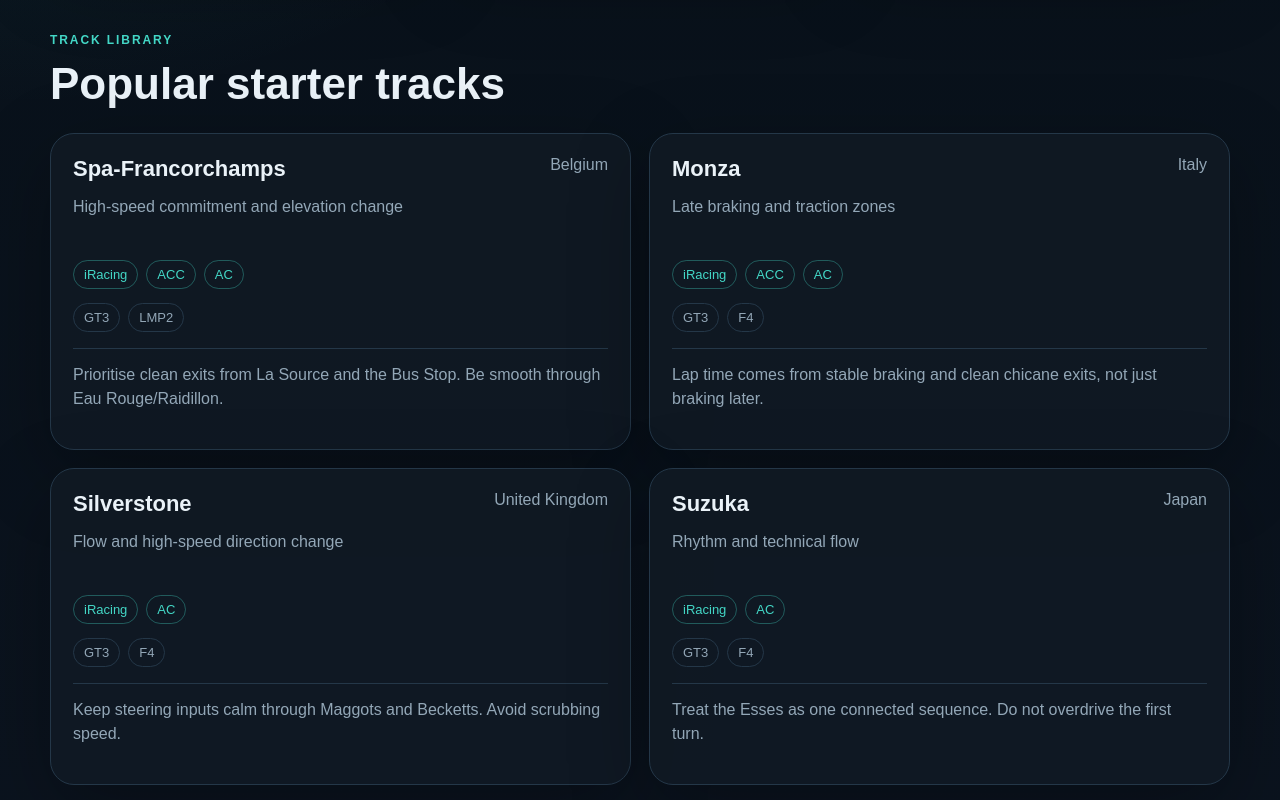
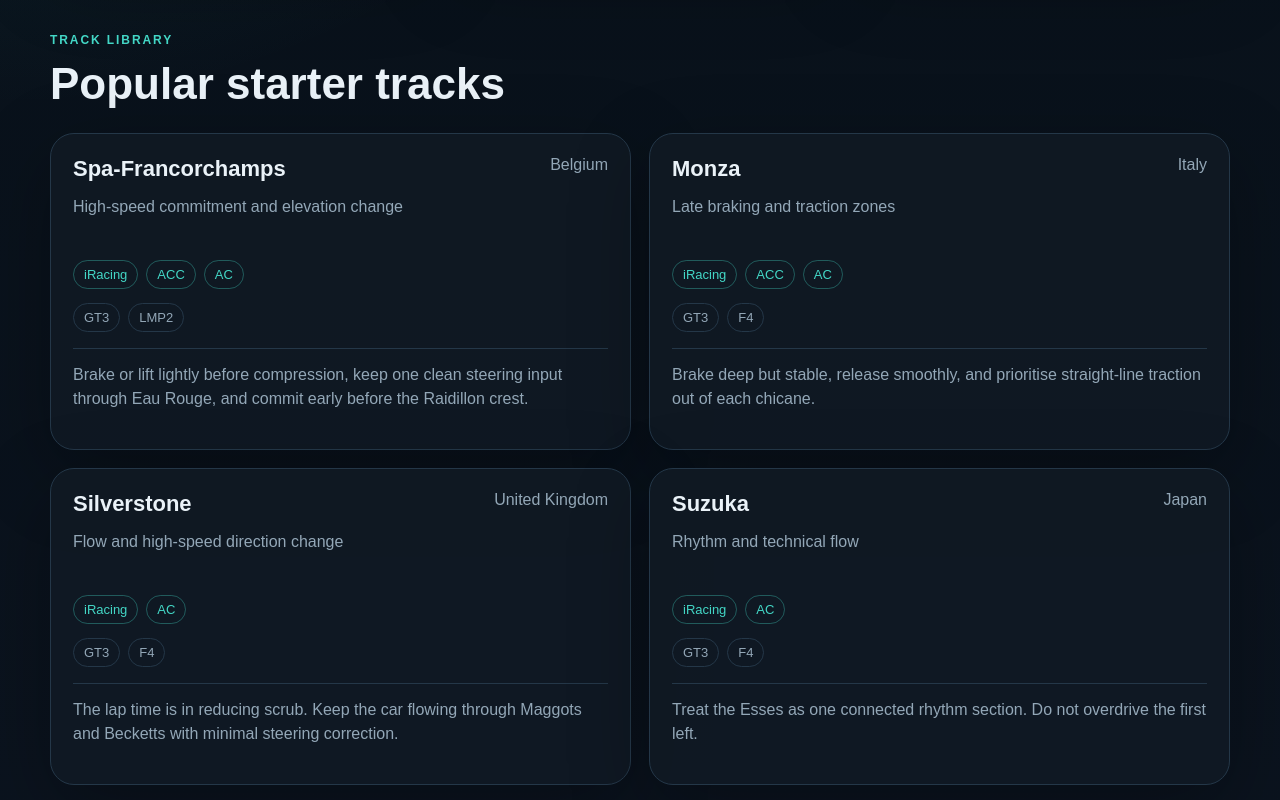
Before and after one commit to sokeeffe89/simtrack-coach, a Next.js app: page / in a window 1280 px wide. Shown: the part 720-1520 px from the top of the page. Built offline with nearby package versions, Linux system fonts and the light colour scheme.

Commit message:
Update page.js

```diff
--- a/app/page.js
+++ b/app/page.js
@@ -1,37 +1,4 @@
-const tracks = [
-  {
-    name: "Spa-Francorchamps",
-    country: "Belgium",
-    sims: ["iRacing", "ACC", "AC"],
-    classes: ["GT3", "LMP2"],
-    focus: "High-speed commitment and elevation change",
-    tip: "Prioritise clean exits from La Source and the Bus Stop. Be smooth through Eau Rouge/Raidillon."
-  },
-  {
-    name: "Monza",
-    country: "Italy",
-    sims: ["iRacing", "ACC", "AC"],
-    classes: ["GT3", "F4"],
-    focus: "Late braking and traction zones",
-    tip: "Lap time comes from stable braking and clean chicane exits, not just braking later."
-  },
-  {
-    name: "Silverstone",
-    country: "United Kingdom",
-    sims: ["iRacing", "AC"],
-    classes: ["GT3", "F4"],
-    focus: "Flow and high-speed direction change",
-    tip: "Keep steering inputs calm through Maggots and Becketts. Avoid scrubbing speed."
-  },
-  {
-    name: "Suzuka",
-    country: "Japan",
-    sims: ["iRacing", "AC"],
-    classes: ["GT3", "F4"],
-    focus: "Rhythm and technical flow",
-    tip: "Treat the Esses as one connected sequence. Do not overdrive the first turn."
-  }
-];
+import { tracks } from "../lib/tracks";
 
 export default function Home() {
   return (
@@ -83,7 +50,7 @@ export default function Home() {
 
         <div className="trackGrid">
           {tracks.map((track) => (
-            <article className="trackCard" key={track.name}>
+            <a className="trackCard" key={track.slug} href={`/tracks/${track.slug}`}>
               <div className="trackTop">
                 <h3>{track.name}</h3>
                 <span>{track.country}</span>
@@ -103,8 +70,8 @@ export default function Home() {
                 ))}
               </div>
 
-              <p className="tip">{track.tip}</p>
-            </article>
+              <p className="tip">{track.aiTip}</p>
+            </a>
           ))}
         </div>
       </section>
```
